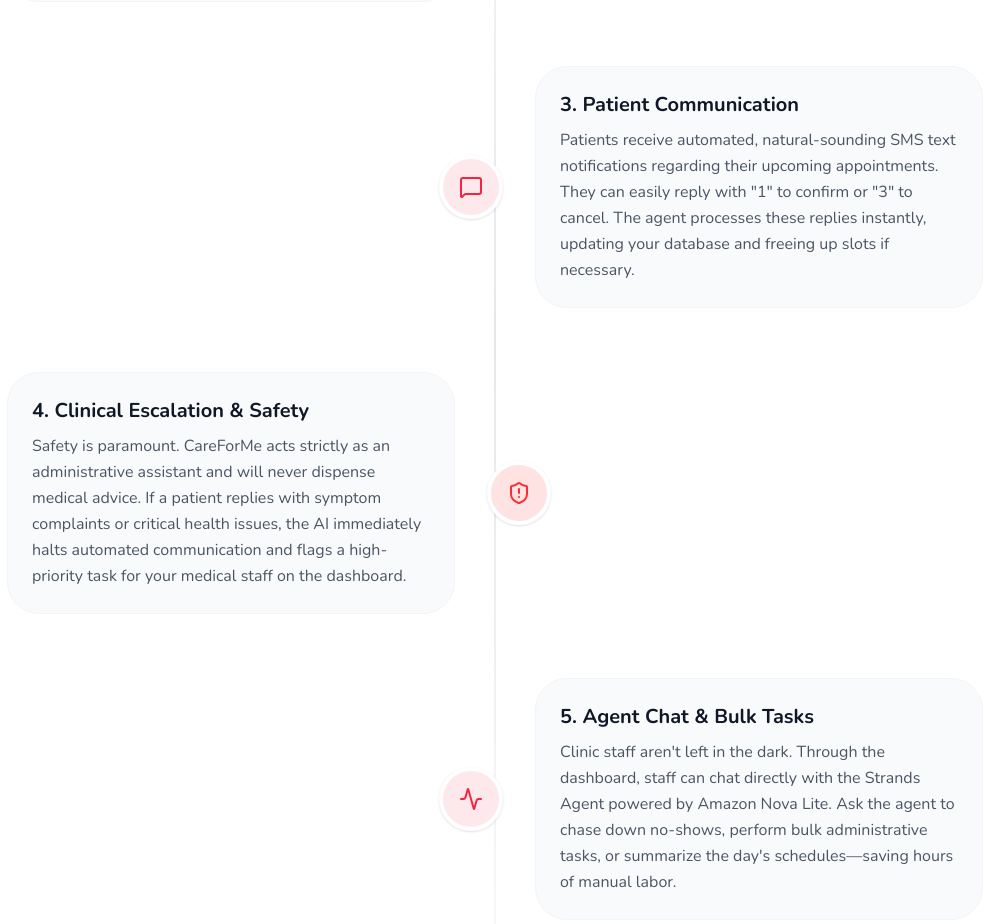
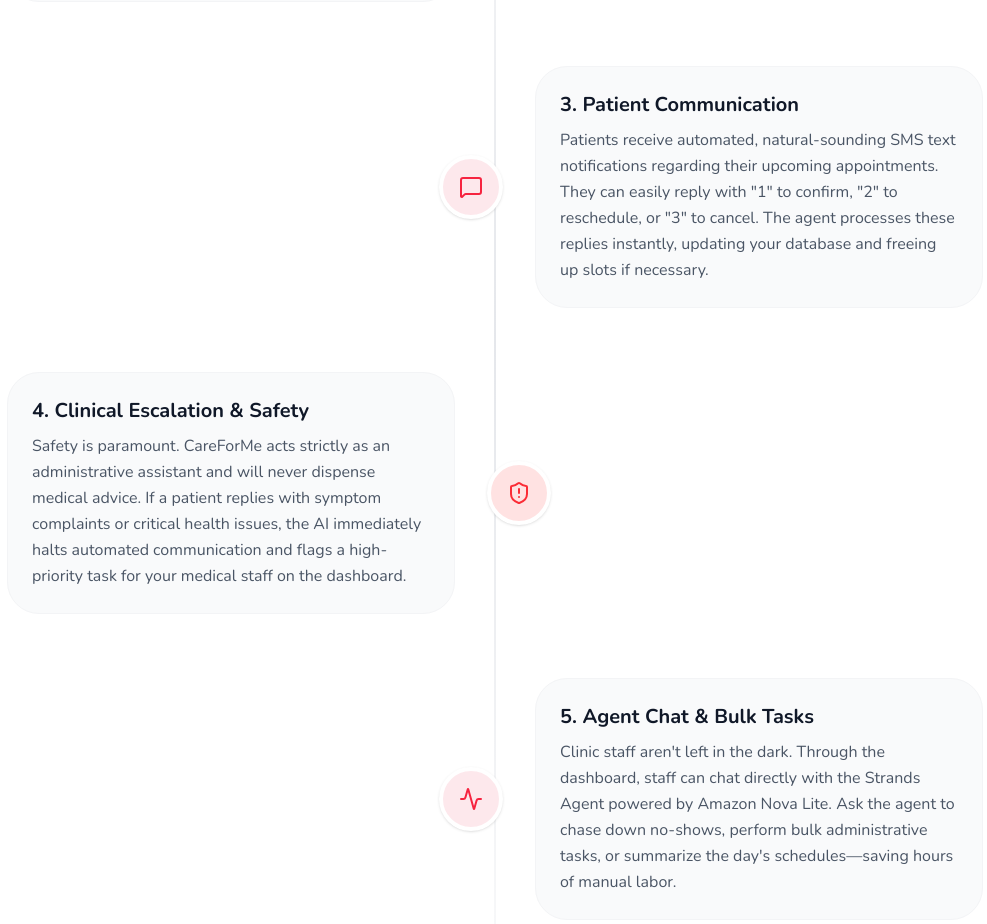
Before and after one commit to bellobambo/CareForMe, a Next.js app in the folder frontend/: page /how-to-use in a window 1280 px wide. Shown: the part 900-1824 px from the top of the page, without its empty margins (145-1132 px from the left). Built offline with nearby package versions, Linux system fonts and the light colour scheme; no server answers; what aws-amplify would draw is missing.

Commit message:
readme update

```diff
--- a/frontend/src/app/how-to-use/page.tsx
+++ b/frontend/src/app/how-to-use/page.tsx
@@ -91,7 +91,7 @@ export default function HowToUsePage() {
             <div className="w-[calc(100%-4rem)] md:w-[calc(50%-2.5rem)] bg-gray-50 p-6 rounded-[2rem] border border-gray-100 hover:shadow-md transition-shadow">
               <h3 className="font-bold text-xl text-gray-900 mb-2">3. Patient Communication</h3>
               <p className="text-gray-600 leading-relaxed">
-                Patients receive automated, natural-sounding SMS text notifications regarding their upcoming appointments. They can easily reply with "1" to confirm or "3" to cancel. The agent processes these replies instantly, updating your database and freeing up slots if necessary.
+                Patients receive automated, natural-sounding SMS text notifications regarding their upcoming appointments. They can easily reply with "1" to confirm, "2" to reschedule, or "3" to cancel. The agent processes these replies instantly, updating your database and freeing up slots if necessary.
               </p>
             </div>
           </motion.div>
```
Also changed, not shown: 1 other file (tests, documents, lock files or other folders).
